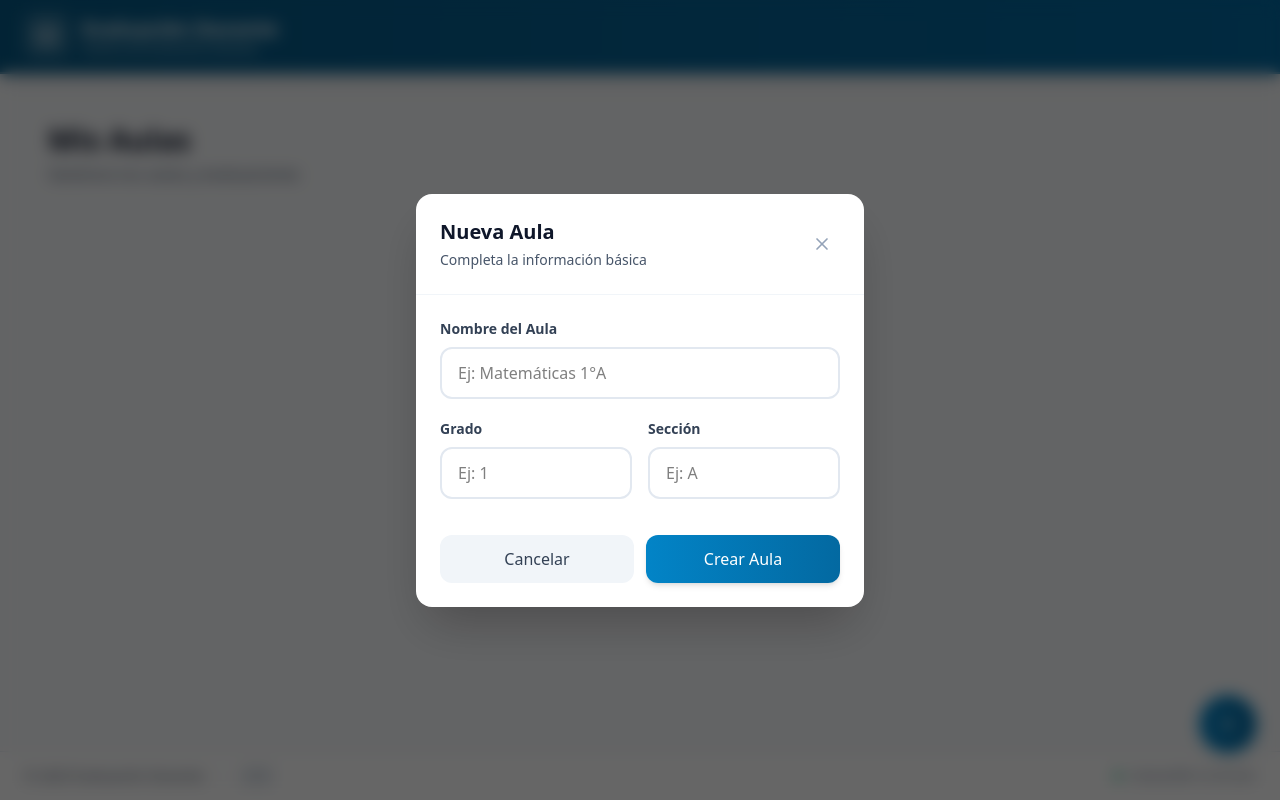
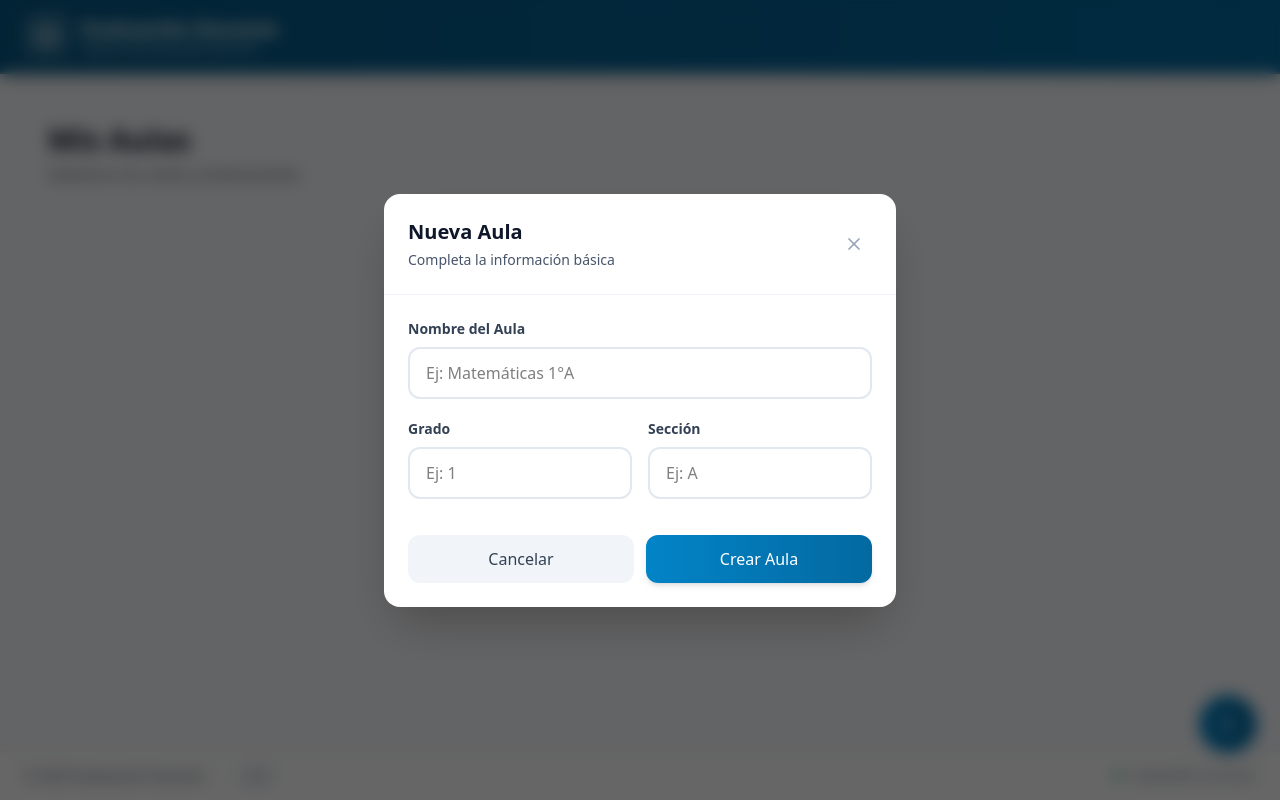
Before and after one commit to tucno21/evaluacion-docente, a React (Vite) app: page / in a window 1280 px wide. Both pictures are taken after a click on the button "Crear nueva aula". Built offline with nearby package versions, Linux system fonts and the light colour scheme.

Commit message:
mejoras en el modal

```diff
--- a/src/components/ModalAlert.tsx
+++ b/src/components/ModalAlert.tsx
@@ -24,7 +24,7 @@ const ModalAlert: React.FC<ModalAlertProps> = ({
 
     return (
         <div className="fixed inset-0 bg-neutral-900/20 backdrop-blur-sm flex items-center justify-center p-4 z-50">
-            <div className="bg-white rounded-xl shadow-xl max-w-sm w-full mx-auto">
+            <div className="bg-white rounded-xl shadow-xl w-full max-w-xs sm:max-w-sm md:max-w-md mx-auto">
                 {/* Header del modal */}
                 <div className="flex items-center justify-between p-6 border-b border-neutral-200">
                     <h2 className="text-xl font-semibold text-neutral-900">
--- a/src/pages/HomePage.tsx
+++ b/src/pages/HomePage.tsx
@@ -214,7 +214,7 @@ const HomePage = () => {
             {/* Modal mejorado */}
             {isModalOpen && (
                 <div className="fixed inset-0 bg-black/60 backdrop-blur-sm flex items-center justify-center p-4 z-50">
-                    <div className="bg-white rounded-2xl shadow-2xl max-w-md w-full max-h-[90vh] overflow-y-auto">
+                    <div className="bg-white rounded-2xl shadow-2xl w-full max-w-sm sm:max-w-md lg:max-w-lg max-h-[90vh] overflow-y-auto">
                         {/* Header del modal */}
                         <div className="flex items-center justify-between p-6 border-b border-neutral-100">
                             <div>
```
